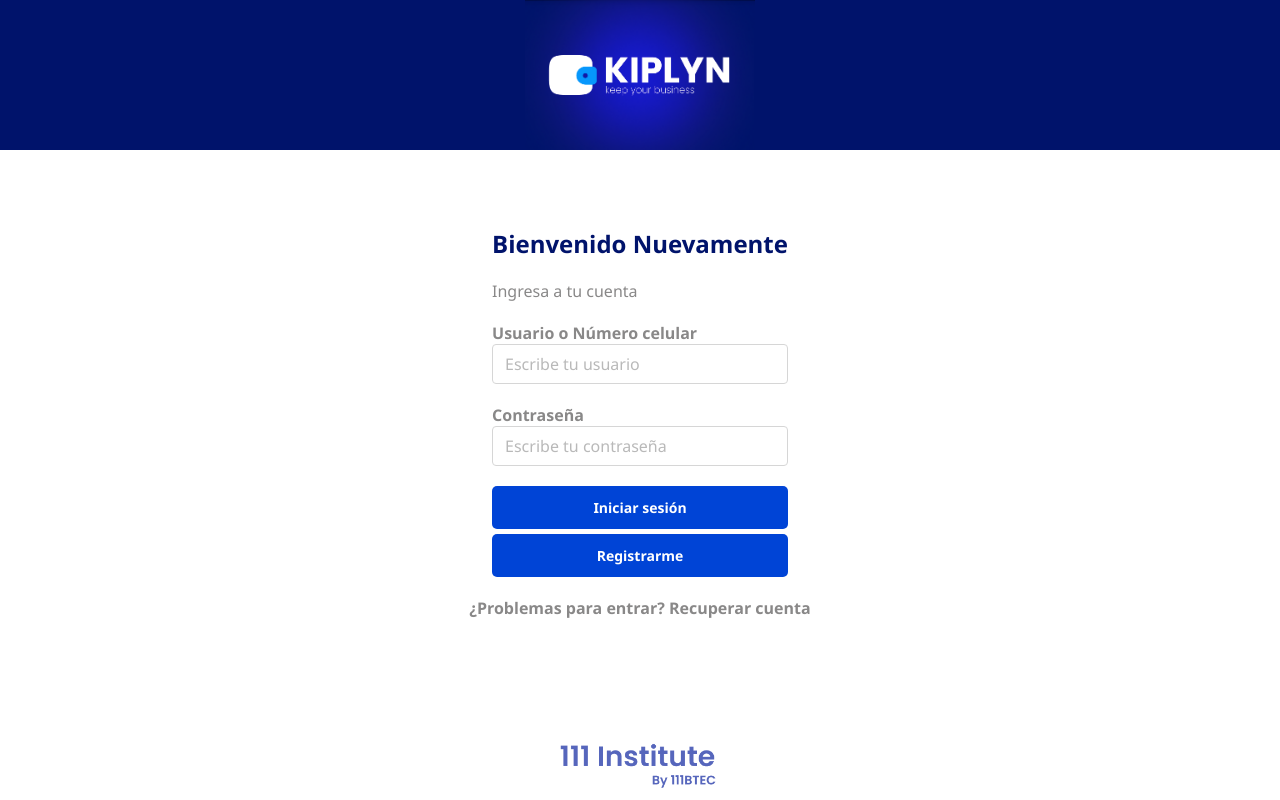
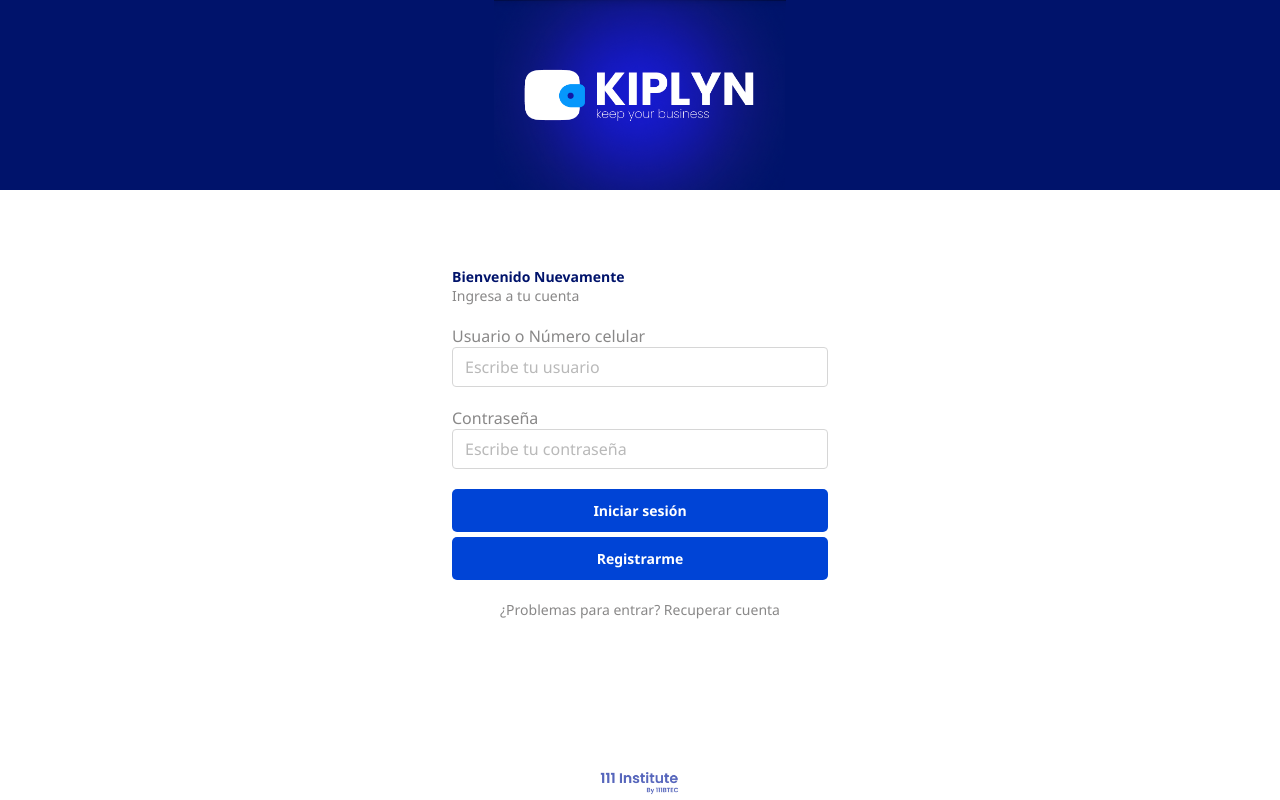
Before and after one commit to luisaG18/kiplyn, an Angular app: page / in a window 1280 px wide. Built offline with nearby package versions, Linux system fonts and the light colour scheme.

Commit message:
Edit styles

```diff
--- a/src/app/components/encabezado/encabezado.component.scss
+++ b/src/app/components/encabezado/encabezado.component.scss
@@ -1,9 +1,9 @@
 .contenedor-encabezado {
   width: 100vw;
-  height: 150px;
+  height: 190px;
   background-color: #00136b;
   text-align: center;
   img {
-    height: 150px;
+    height: 190px;
   }
 }
--- a/src/app/components/inicio-sesion/inicio-sesion.component.html
+++ b/src/app/components/inicio-sesion/inicio-sesion.component.html
@@ -6,8 +6,10 @@
   <div class="contendor-formulario">
     <!-- Formulario Inicio de Sesión -->
     <form class="formulario-inicio-sesion">
-      <h2>Bienvenido Nuevamente</h2>
-      <span>Ingresa a tu cuenta</span>
+      <div>
+        <h1>Bienvenido Nuevamente</h1>
+        <span>Ingresa a tu cuenta</span>
+      </div>
       <!-- Contendor label e input de usuario -->
       <div class="contenedor-input">
         <!-- Label del input usuario -->
--- a/src/app/components/inicio-sesion/inicio-sesion.component.scss
+++ b/src/app/components/inicio-sesion/inicio-sesion.component.scss
@@ -11,13 +11,14 @@
     align-items: center;
     gap: 20px;
     span {
-      font-weight: 600;
+      font-weight: 500;
     }
     .formulario-inicio-sesion {
       display: flex;
       flex-direction: column;
+      width: 376px;
       gap: 20px;
-      h2 {
+      h1 {
         color: #00136b;
       }
       span {
@@ -27,7 +28,8 @@
         display: flex;
         flex-direction: column;
         label {
-          font-weight: 600;
+          font-size: 16px;
+          font-weight: 500;
         }
         input {
           width: 100% !important;
--- a/src/app/components/pie-de-pagina/pie-de-pagina.component.scss
+++ b/src/app/components/pie-de-pagina/pie-de-pagina.component.scss
@@ -1,9 +1,9 @@
 .contendor-pie-de-pagina {
   width: 100vw;
-  height: 80px;
+  height: 40px;
   background-color: #fff;
   text-align: center;
   img {
-    height: 80px;
+    height: 40px;
   }
 }
--- a/src/styles.scss
+++ b/src/styles.scss
@@ -5,4 +5,5 @@
   font-family: "Segoe UI", Tahoma, Geneva, Verdana, sans-serif;
   overflow: hidden;
   color: #898888;
+  font-size: 14px;
 }
```
